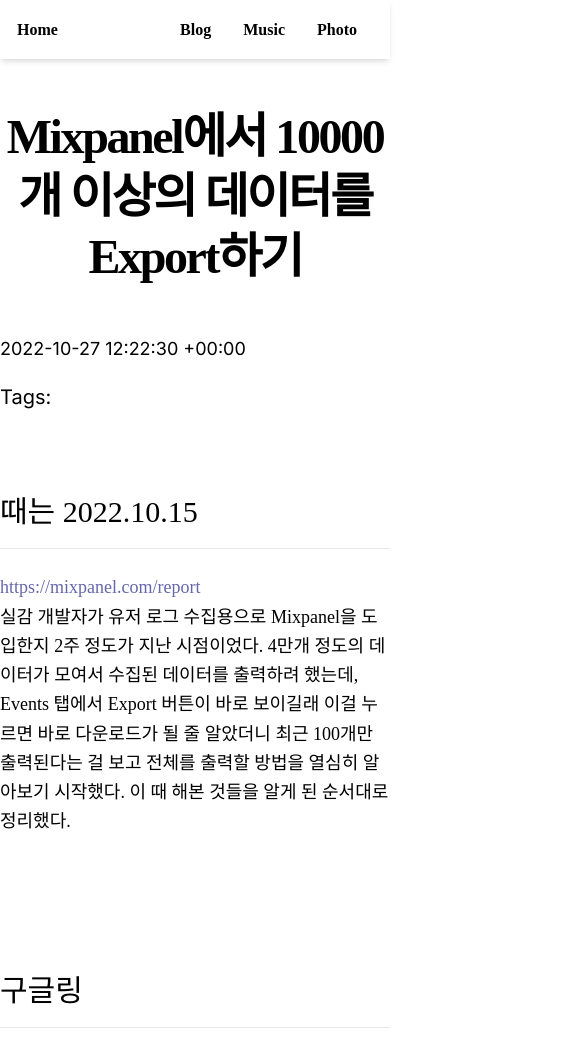
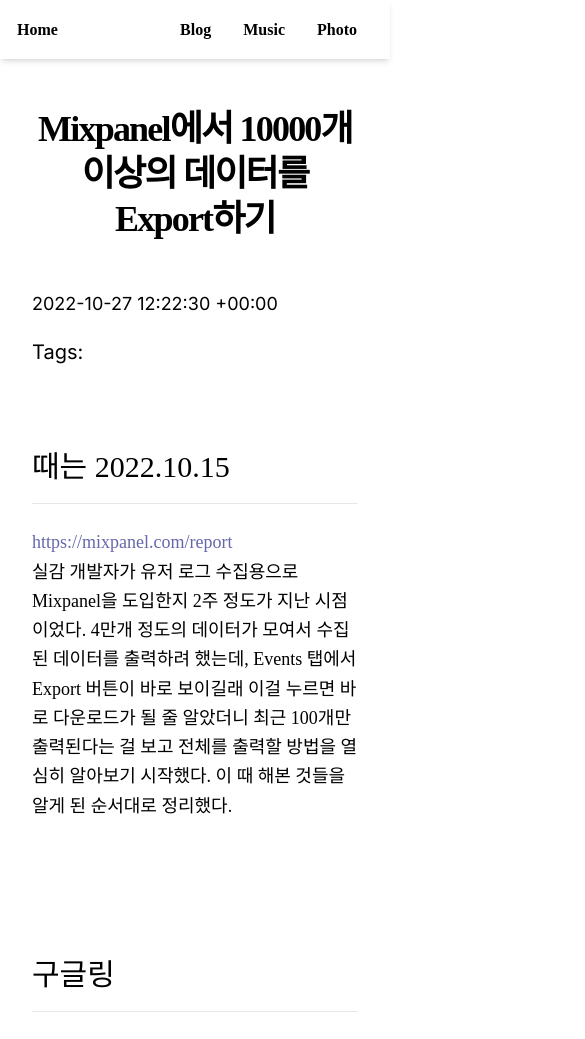
Before and after one commit to Rouxist/main-blog, a Next.js app: page /posts/20221027_mixpanel-fetch in a window 390 px wide. Shown: the top 1039 px of the page, 585 px wide, since content can reach past the window. Built offline with nearby package versions, Linux system fonts and the light colour scheme.

Commit message:
style: Update responsive design - optimized mobile view of the post tab

```diff
--- a/src/app/_components_main/simple-button.tsx
+++ b/src/app/_components_main/simple-button.tsx
@@ -7,7 +7,7 @@
 
 export function SimpleButton({ text, href }: Prop) {
   return (
-    <div className="my-6 mx-2 inline-block">
+    <div className="my-2 mx-2 inline-block">
       <Link
         className="inline-block w-[100px] text-gray-900 hover:text-white border border-gray-800 hover:bg-gray-900 focus:ring-4 focus:outline-none focus:ring-gray-300 font-medium rounded-lg text-xl px-5 py-2.5 text-center me-2 dark:border-gray-600 dark:text-gray-400 dark:hover:text-white dark:hover:bg-gray-600 dark:focus:ring-gray-800"
         href={href}
--- a/src/app/_components_post/post-area.tsx
+++ b/src/app/_components_post/post-area.tsx
@@ -27,11 +27,11 @@
 
   return (
     <div className="flex flex-row pt-4">
-      <div className="w-[25vw]"></div>
+      <div className="w-[25vw]  hidden sm:block"></div>
 
       {posts.length > 0 && <MoreStories title="All posts" posts={posts} />}
 
-      <div className="flex justify-center w-[25vw] pt-2 px-16">
+      <div className="flex justify-center w-[25vw] pt-2 px-16 hidden sm:block">
         <CategoryTreeComponent
           tree={categoryTree}
           level={0}
--- a/src/app/_components_post/post-body.tsx
+++ b/src/app/_components_post/post-body.tsx
@@ -7,7 +7,7 @@
 
 export function PostBody({ content }: Props) {
   return (
-    <div className="max-w-5xl mx-auto">
+    <div className="max-w-5xl px-8 mx-auto">
       <div
         id="content-container"
         className={markdownStyles['markdown']}
--- a/src/app/_components_post/post-header.tsx
+++ b/src/app/_components_post/post-header.tsx
@@ -15,7 +15,7 @@
 
 export function PostHeader({ title, coverImage, date, author, tags }: Props) {
   return (
-    <div className="container max-w-5xl mx-auto pt-12">
+    <div className="container max-w-5xl px-8 mx-auto pt-12">
       <PostTitle>{title}</PostTitle>
       <div className="hidden md:block mb-8">
         <Avatar name={author.name} picture={author.picture} />
--- a/src/app/_components_post/post-list.tsx
+++ b/src/app/_components_post/post-list.tsx
@@ -10,6 +10,7 @@
 export function MoreStories({ title, posts }: Props) {
   return (
     <section>
+      <div className="flex flex-col items-center w-[100vw]">
         {posts.map((post) => (
           <Link href={`/posts/${post.slug}`} key={'post_' + post.slug}>
             <PostPreview
@@ -24,6 +25,7 @@
             />
           </Link>
         ))}
+      </div>
     </section>
   )
 }
--- a/src/app/_components_post/post-preview.tsx
+++ b/src/app/_components_post/post-preview.tsx
@@ -24,7 +24,7 @@
   tags,
 }: Props) {
   return (
-    <div className="px-12 py-8 md:w-[50vw] w-[350px] my-6 text-black border-2 border-black-600 hover:scale-105 transition-all duration-250">
+    <div className="md:px-12 px-6 md:py-8 py-4 md:w-[50vw] w-[80vw] my-6 text-black border-2 border-black-600 hover:scale-105 transition-all duration-250">
       {coverImage ? (
         <div className="mb-5">
           <CoverImage slug={slug} title={title} src={coverImage} />
--- a/src/app/_components_post/post-title.tsx
+++ b/src/app/_components_post/post-title.tsx
@@ -6,7 +6,7 @@
 
 export function PostTitle({ children }: Props) {
   return (
-    <h1 className="text-5xl md:text-7xl lg:text-6xl font-bold tracking-tighter leading-tight md:leading-none mb-12 text-center md:text-center">
+    <h1 className="lg:text-6xl md:text-5xl text-4xl font-bold tracking-tighter leading-tight md:leading-none mb-12 text-center md:text-center">
       {children}
     </h1>
   )
```
Lines whose indentation alone changed are shown as unchanged.
